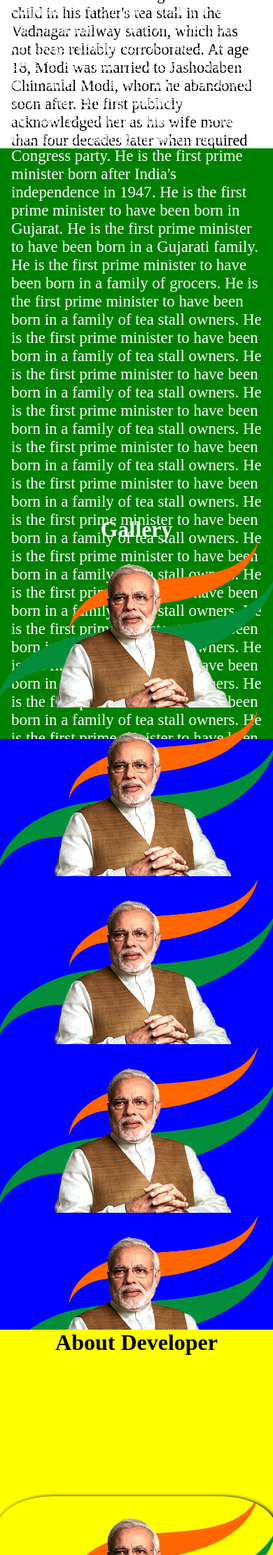
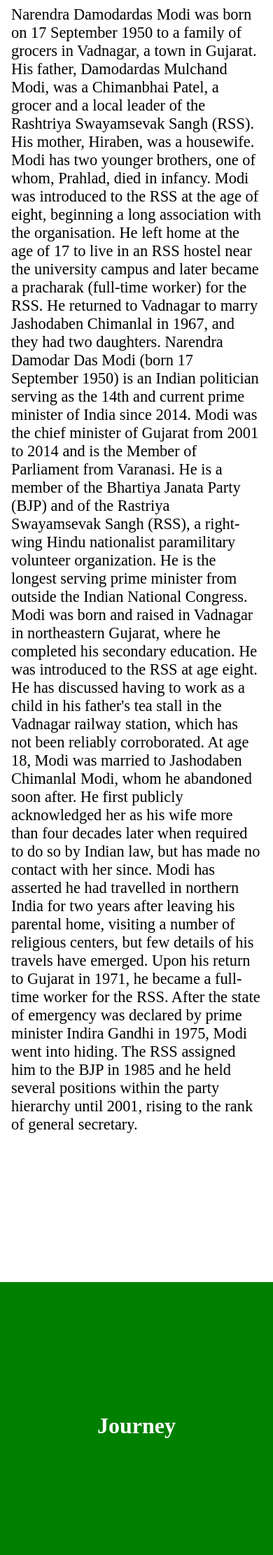
Before and after one commit to sahsisunny/Test, a PHP site: the page made by Files/Tribute Page.html in a window 390 px wide; the page is wider, and only the part inside the window is pictured. Shown: the part 1538-3760 px from the top of that part at 70% size. Run offline with PHP 8.4, Linux system fonts and the light colour scheme.

Commit message:
some update in tribute and css files

```diff
--- a/Files/Tribute Page.html
+++ b/Files/Tribute Page.html
@@ -79,8 +79,7 @@
                     of eight, beginning a long association with the organisation. He left home at the age of 17 to live
                     in an RSS hostel near the university campus and later became a pracharak (full-time worker) for the
                     RSS. He returned to Vadnagar to marry Jashodaben Chimanlal in 1967, and they had two daughters.
-               </p>
-               <p>
+
                     Narendra Damodar Das Modi (born 17 September 1950) is an Indian politician serving as the 14th and
                     current prime minister of India since 2014. Modi was the chief minister of Gujarat from 2001 to 2014
                     and is the Member of Parliament from Varanasi. He is a member of the Bhartiya Janata Party (BJP) and
@@ -160,7 +159,6 @@
 
           <div class="about-developer">
                <h1 id="aboutus">About Developer</h1>
-               <p class="about-developer">
                     <img src="assets/image/namo.png" alt="Developer">
                <div class="dev">
                     <ul>
--- a/Files/mobile.css
+++ b/Files/mobile.css
@@ -1,18 +1,52 @@
 /* For Mobile  */
-@media only screen and (max-width: 480px) {
-     .container {
-          width: 100% !important;
-     }
+.navbar {
+     display: flex;
+     flex-direction: column;
+     align-items: center;
+     flex-wrap: wrap;
+}
 
-     .content {
-          padding: 0 !important;
-     }
+.main-content {
+     display: flex;
+     flex-direction: column;
+     align-items: center;
+     flex-wrap: wrap;
+}
 
-     .content-wrap {
-          padding: 10px !important;
-     }
+.about-content {
+     display: flex;
+     flex-direction: row;
+     align-items: column;
+     flex-wrap: wrap;
+     height: 292vh;
+}
 
-     .invoice {
-          width: 100% !important;
-     }
+.journey-content {
+     display: flex;
+     flex-direction: row;
+     align-items: column;
+     flex-wrap: wrap;
+     height: 294vh;
 }
+
+.gallery-content {
+     display: flex;
+     flex-direction: row;
+     align-items: column;
+     flex-wrap: wrap;
+     height: 326vh;
+}
+
+.about-developer {
+     display: flex;
+     flex-direction: row;
+     align-items: column;
+     flex-wrap: wrap;
+
+}
+
+.foot {
+    display: flex;
+    justify-content: center;
+
+}
```
